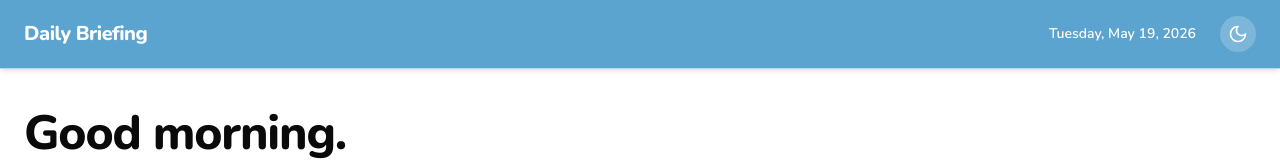
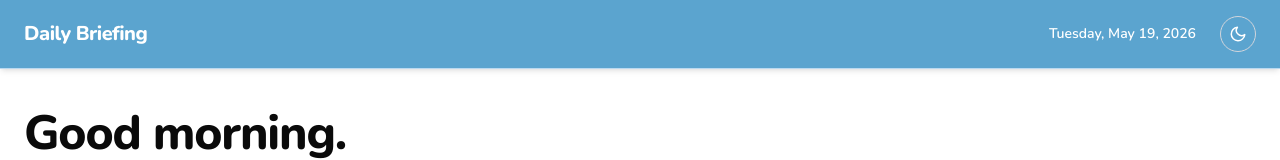
Before and after one commit to MasterIfeanyi/daily-briefs, a Next.js app: page /home in a window 1280 px wide. Shown: the top 160 px of the page. Built offline with nearby package versions, Linux system fonts and the light colour scheme; no server answers; the database is empty.

Commit message:
fix light mode and dark mode

```diff
--- a/package.json
+++ b/package.json
@@ -13,8 +13,10 @@
     "axios": "^1.16.1",
     "mongoose": "^9.6.2",
     "next": "16.2.6",
+    "next-themes": "^0.4.6",
     "react": "19.2.4",
-    "react-dom": "19.2.4"
+    "react-dom": "19.2.4",
+    "react-icons": "^5.6.0"
   },
   "devDependencies": {
     "@tailwindcss/postcss": "^4",
--- a/src/app/home/page.jsx
+++ b/src/app/home/page.jsx
@@ -1,7 +1,6 @@
 "use client";
 
 import { useState, useEffect } from "react";
-import { SunIcon, MoonIcon } from "@/components/Icons";
 import SkeletonCard from "@/components/SkeletonCard";
 import WeatherCard from "@/components/WeatherCard";
 import StockRow from "@/components/StockRow";
@@ -11,6 +10,7 @@ import RemindersPanel from "@/components/RemindersPanel";
 import WorldStocks from "@/components/WorldStocks";
 import NewsSection from "@/components/NewsSection";
 import LocationPrompt from "@/components/LocationPrompt";
+import NavbarLayout from "@/components/NavbarLayout";
 
 // ✅ Moved outside DailyBriefing so React doesn't recreate it on every render
 const SectionHeader = ({ title }) => (
@@ -23,21 +23,11 @@ const SectionHeader = ({ title }) => (
 );
 
 export default function DailyBriefing() {
+
   const [data, setData] = useState(null);
   const [loading, setLoading] = useState(true);
 
-  // ✅ Read the DOM and compute the date once at mount time, not inside an effect
-  const [isDarkMode, setIsDarkMode] = useState(
-    () => document.documentElement.getAttribute("data-theme") === "dark"
-  );
-  const [currentDate] = useState(
-    () => new Intl.DateTimeFormat("en-US", {
-      weekday: "long",
-      month: "long",
-      day: "numeric",
-      year: "numeric"
-    }).format(new Date())
-  );
+
 
   useEffect(() => {
 
@@ -84,25 +74,15 @@ export default function DailyBriefing() {
   };
 
   return (
+
+    <NavbarLayout>
       <div className="min-h-screen flex flex-col">
-      <header className="bg-[var(--brand)] text-white px-6 py-4 flex items-center justify-between shadow-md">
-        <h1 className="text-xl font-extrabold tracking-tight">Daily Briefing</h1>
-        <div className="flex items-center space-x-6">
-          <span className="font-semibold text-sm hidden sm:block">{currentDate}</span>
-          <button
-            onClick={toggleTheme}
-            className="p-2 rounded-full bg-white/20 hover:bg-white/30 transition-colors"
-            aria-label="Toggle Dark Mode"
-          >
-            {isDarkMode ? <SunIcon /> : <MoonIcon />}
-          </button>
-        </div>
-      </header>
 
-      <div className="w-full h-px bg-[var(--brand-secondary)]" />
+
+        <div className="w-full h-px bg-(--brand-secondary)" />
 
         <main className="max-w-7xl mx-auto w-full px-6 py-10 flex-1">
-        <h1 className="text-5xl font-extrabold text-[var(--foreground)] tracking-tight mb-10">
+          <h1 className="text-5xl font-extrabold text-(--foreground) tracking-tight mb-10">
             Good morning.
           </h1>
 
@@ -117,13 +97,13 @@ export default function DailyBriefing() {
               {loading ? (
                 <SkeletonCard heightClass="h-64" />
               ) : (
-              <div className="bg-[var(--surface)] border border-[var(--border)] rounded-xl p-5 shadow-sm">
+                <div className="bg-(--surface) border border-(--border) rounded-xl p-5 shadow-sm">
                   <div className="flex flex-col">
                     {data.stocks.us.map((stock) => (
                       <StockRow key={stock.symbol} stock={stock} />
                     ))}
                   </div>
-                <p className="mt-4 text-sm text-[var(--muted-foreground)] italic border-t border-[var(--border)] pt-3">
+                  <p className="mt-4 text-sm text-(--muted-foreground) italic border-t border-(--border) pt-3">
                     {data.stocks.commentary}
                   </p>
                 </div>
@@ -162,5 +142,6 @@ export default function DailyBriefing() {
           </div>
         </main>
       </div>
+    </NavbarLayout>
   );
 }
--- a/src/app/layout.js
+++ b/src/app/layout.js
@@ -1,5 +1,6 @@
 import { Nunito } from "next/font/google";
 import "./globals.css";
+import { ThemeProvider } from "@/components/ThemeProvider";
 
 const nunito = Nunito({
   subsets: ["latin"],
@@ -18,7 +19,14 @@ export default function RootLayout({ children }) {
       suppressHydrationWarning
       className={`${nunito.className} h-full antialiased`}
     >
-      <body className="min-h-full flex flex-col">{children}</body>
+      <ThemeProvider
+        attribute="data-theme"
+        defaultTheme="system"
+        enableSystem
+        disableTransitionOnChange
+      >
+        <body className="min-h-full flex flex-col">{children}</body>
+      </ThemeProvider>
     </html>
   );
 }
--- /dev/null
+++ b/src/components/Navbar.jsx
@@ -0,0 +1,32 @@
+"use client"
+
+import React, {useState} from 'react'
+import { SunIcon, MoonIcon } from "@/components/Icons";
+import ThemeToggle from "./ThemeToggle";
+
+const Navbar = () => {
+
+    const [currentDate] = useState(
+        () => new Intl.DateTimeFormat("en-US", {
+            weekday: "long",
+            month: "long",
+            day: "numeric",
+            year: "numeric"
+        }).format(new Date())
+    );
+
+    return (
+        <header className="bg-(--brand) text-white px-6 py-4 flex items-center justify-between shadow-md">
+            <h1 className="text-xl font-extrabold tracking-tight">Daily Briefing</h1>
+            <div className="flex items-center space-x-6">
+                <span className="font-semibold text-sm hidden sm:block">{currentDate}</span>
+
+                <span>
+                    <ThemeToggle />
+                </span>
+            </div>
+        </header>
+    )
+}
+
+export default Navbar
--- a/src/components/NavbarLayout.jsx
+++ b/src/components/NavbarLayout.jsx
@@ -1,10 +1,12 @@
 import React from 'react'
+import Navbar from './Navbar'
 
 
 const NavbarLayout = ({children}) => {
 
   return (
     <>
+        <Navbar />
         {children}
     </>
   )
```
Also changed, not shown: 1 other file (tests, documents, lock files or other folders). Lines whose indentation alone changed are shown as unchanged.
